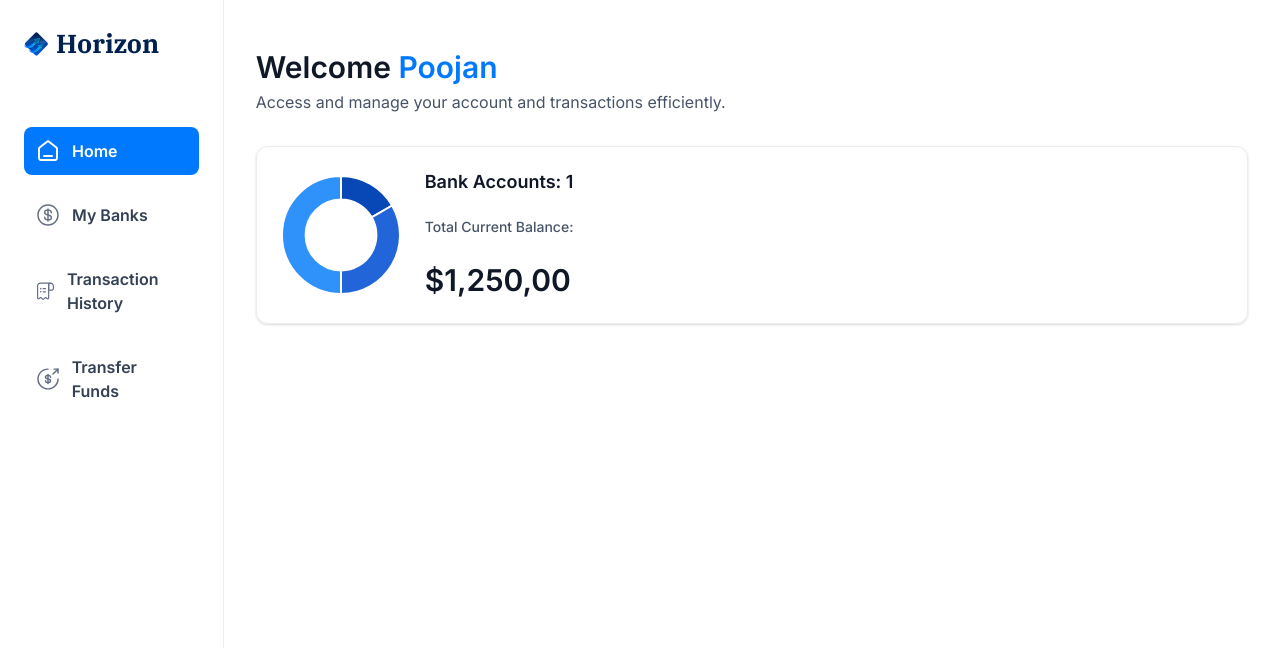
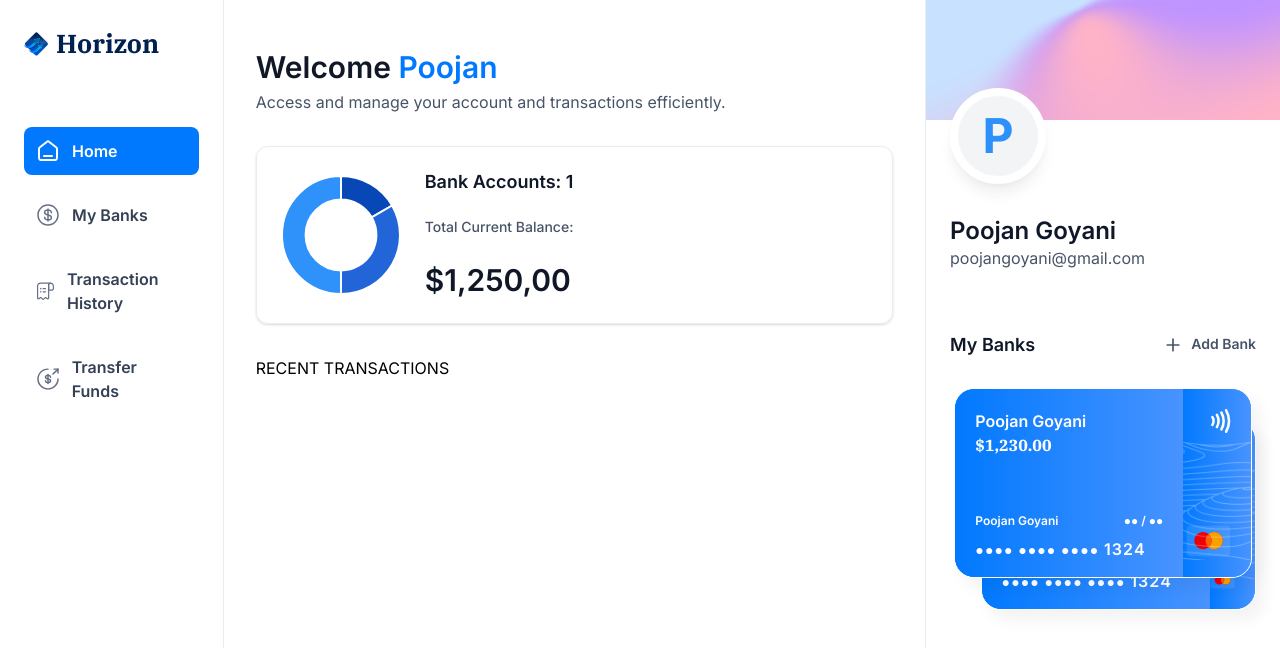
Before and after one commit to Poojan38380/Bankify, a Next.js app: page / in a window 1280 px wide. Shown: the top 648 px of the page. Built offline with nearby package versions, Linux system fonts and the light colour scheme.

Commit message:
add RightSidebar as well the CreditCard Components

```diff
--- a/app/(root)/page.tsx
+++ b/app/(root)/page.tsx
@@ -1,9 +1,14 @@
 import HeaderBox from "@/components/HeaderBox";
+import RightSidebar from "@/components/RightSidebar";
 import TotalBalanceBox from "@/components/TotalBalanceBox";
 import React from "react";
 
 const Home = () => {
-  const loggedIn = { firstName: "Poojan" };
+  const loggedIn = {
+    firstName: "Poojan",
+    lastName: "Goyani",
+    email: "poojangoyani@gmail.com",
+  };
   return (
     <section className="home">
       <div className="home-content">
@@ -20,7 +25,13 @@
             totalCurrentBalance={1250}
           />
         </header>
+        RECENT TRANSACTIONS
       </div>
+      <RightSidebar
+        user={loggedIn}
+        transactions={[]}
+        banks={[{ currentBalance: 1230 }, { currentBalance: 9000 }]}
+      />
     </section>
   );
 };
--- /dev/null
+++ b/components/BankCard.tsx
@@ -0,0 +1,59 @@
+import { formatAmount } from "@/lib/utils";
+import Image from "next/image";
+import Link from "next/link";
+import React from "react";
+
+const BankCard = ({
+  account,
+  userName,
+  showBalance = true,
+}: CreditCardProps) => {
+  return (
+    <div className="flex flex-col">
+      <Link href={"/"} className="bank-card">
+        <div className="bank-card_content">
+          <div>
+            <h1 className="text-16 font-semibold text-white">
+              {account.name || userName}
+            </h1>
+            <p className="font-ibm-plex-serif font-black text-white">
+              {formatAmount(account.currentBalance)}
+            </p>
+          </div>
+          <article className="flex flex-col gap-2">
+            <div className="flex justify-between">
+              <h1 className="text-12 font-semibold text-white">{userName}</h1>
+              <h2 className="text-12 font-semibold text-white"> ●● / ●● </h2>
+            </div>
+            <p className="text-14  font-semibold tracking-[1.1px] text-white">
+              ●●●● ●●●● ●●●●{" "}
+              <span className="text-16">{account.mask || "1324"}</span>
+            </p>
+          </article>
+        </div>
+
+        <div className="bank-card_icon">
+          <Image src={"/icons/Paypass.svg"} width={20} height={24} alt="pay" />
+          <Image
+            src={"/icons/mastercard.svg"}
+            width={45}
+            height={32}
+            alt="mastercard"
+            className="ml-5"
+          />
+
+          <Image
+            src={"/icons/lines.png"}
+            width={316}
+            height={190}
+            alt="lines"
+            className="absolute top-0 left-0"
+          />
+        </div>
+      </Link>
+      {/* COPY */}
+    </div>
+  );
+};
+
+export default BankCard;
--- /dev/null
+++ b/components/RightSidebar.tsx
@@ -0,0 +1,60 @@
+import Image from "next/image";
+import Link from "next/link";
+import React from "react";
+import BankCard from "./BankCard";
+
+const RightSidebar = ({ user, transactions, banks }: RightSidebarProps) => {
+  return (
+    <aside className="right-sidebar">
+      <section className="flex flex-col pb-8">
+        <div className="profile-banner" />
+        <div className="profile">
+          <div className="profile-img">
+            <span className="text-5xl font-bold text-blue-500">
+              {user.firstName[0]}
+            </span>
+          </div>
+          <div className="profile-details">
+            <h1 className="profile-name">
+              {user.firstName} {user.lastName}
+            </h1>
+            <p className="profile-email">{user.email}</p>
+          </div>
+        </div>
+      </section>
+      <section className="banks">
+        <div className="flex justify-between w-full">
+          <h2 className="header-2">My Banks</h2>
+          <Link href={"/"} className="flex gap-2">
+            <Image src={"/icons/plus.svg"} width={20} height={20} alt="plus" />
+            <h2 className="text-14 font-semibold text-gray-600">Add Bank</h2>
+          </Link>
+        </div>
+        {banks?.length > 0 && (
+          <div className="relative  flex flex-1 flex-col items-center justify-center gap-5">
+            <div className="relative z-10">
+              <BankCard
+                key={banks[0].$id}
+                account={banks[0]}
+                userName={`${user.firstName} ${user.lastName}`}
+                showBalance={false}
+              />
+            </div>
+            {banks[1] && (
+              <div className="absolute right-0 top-8 z-0 w-[90%]">
+                <BankCard
+                  key={banks[1].$id}
+                  account={banks[1]}
+                  userName={`${user.firstName} ${user.lastName}`}
+                  showBalance={false}
+                />
+              </div>
+            )}
+          </div>
+        )}
+      </section>
+    </aside>
+  );
+};
+
+export default RightSidebar;
```
